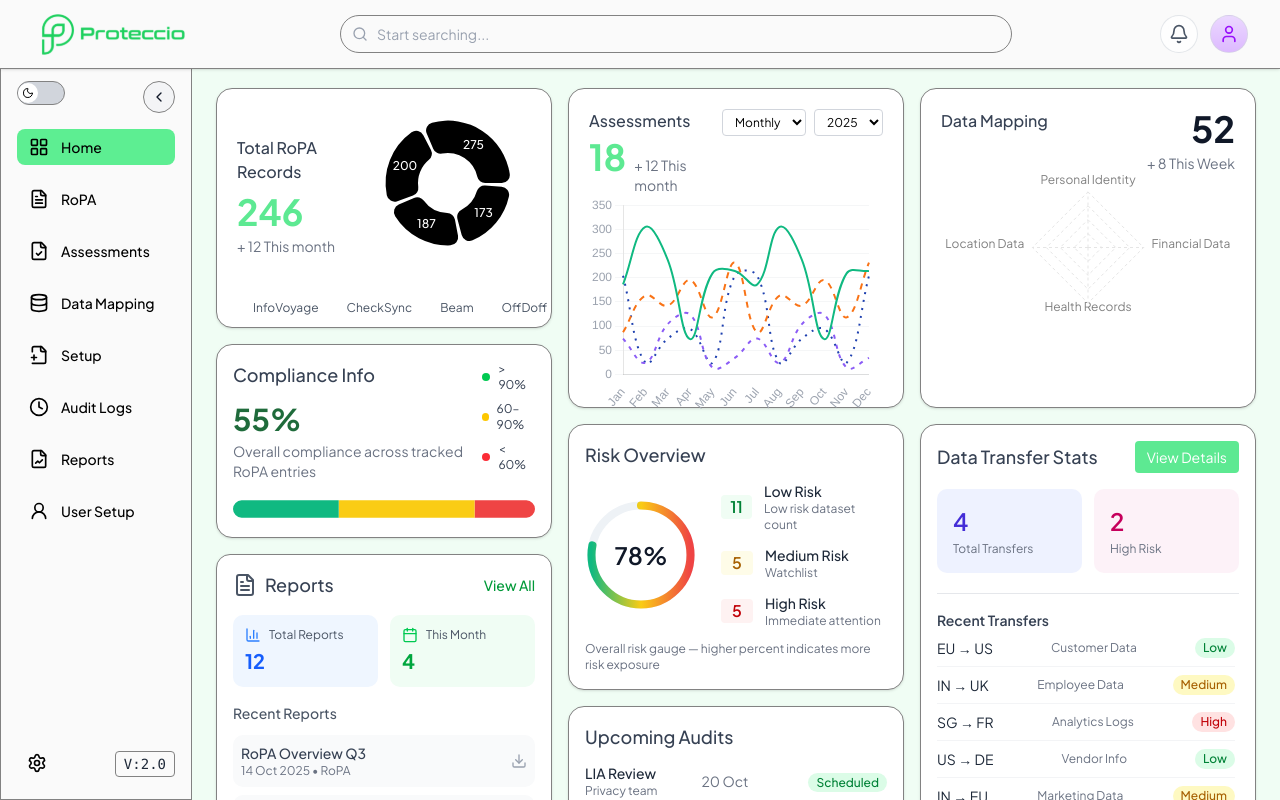
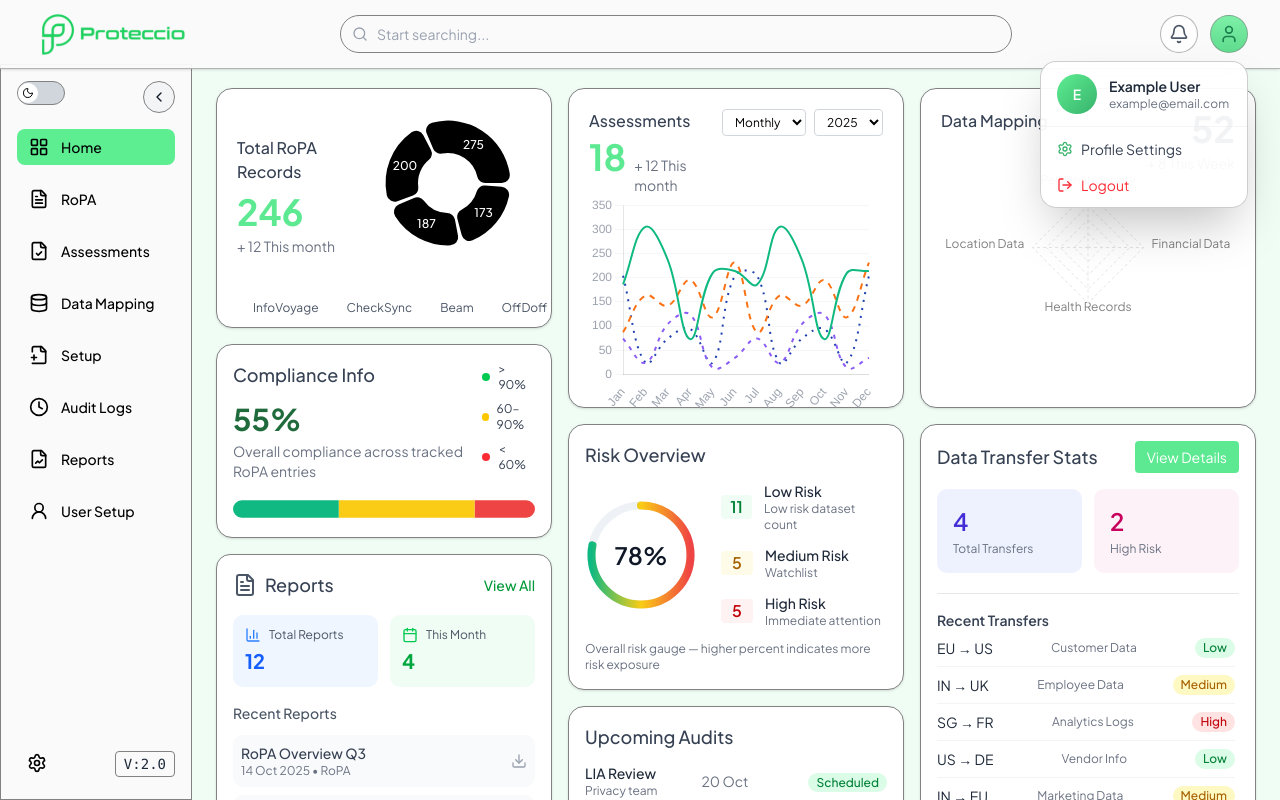
Before and after one commit to ProteccioData/Proteccio_ROPA_Org, a React (Vite) app: page / in a window 1280 px wide. Both pictures are taken after a click on the button 1229 px from the left and 34 px from the top of the page. Shown: the top 800 px of the page. Built offline with nearby package versions, Linux system fonts and the light colour scheme.

Commit message:
user dropdown

```diff
--- a/src/App.jsx
+++ b/src/App.jsx
@@ -18,7 +18,7 @@ export default function App() {
   const [collapsed, setCollapsed] = useState(false);
 
   return (
-    <div className="flex flex-col min-h-screen bg-white text-black transition-colors duration-300">
+    <div className="flex flex-col min-h-screen bg-white dark:bg-gray-900 text-black transition-colors duration-300">
       <div className="fixed top-0 left-0 right-0 z-50">
         <Topbar />
       </div>
--- a/src/components/layout/Topbar.jsx
+++ b/src/components/layout/Topbar.jsx
@@ -1,14 +1,39 @@
-import { motion } from "framer-motion";
-import { Bell, Search, User } from "lucide-react";
-import logo from "../../assets/logo.svg"
+import { useState, useRef, useEffect } from "react";
+import { motion, AnimatePresence } from "framer-motion";
+import { Bell, User, LogOut, Settings } from "lucide-react";
+import logo from "../../assets/logo.svg";
 import SearchBar from "../ui/SearchBar";
 import { useNavigate } from "react-router-dom";
 
 export default function Topbar() {
-  const navigate  = useNavigate();
+  const navigate = useNavigate();
+  const [isDropdownOpen, setIsDropdownOpen] = useState(false);
+  const dropdownRef = useRef(null);
+
+  // Close dropdown when clicking outside
+  useEffect(() => {
+    const handleClickOutside = (event) => {
+      if (dropdownRef.current && !dropdownRef.current.contains(event.target)) {
+        setIsDropdownOpen(false);
+      }
+    };
+    document.addEventListener("mousedown", handleClickOutside);
+    return () => document.removeEventListener("mousedown", handleClickOutside);
+  }, []);
+
+  const dropdownVariants = {
+    hidden: { opacity: 0, y: -10, scale: 0.95 },
+    visible: {
+      opacity: 1,
+      y: 0,
+      scale: 1,
+      transition: { duration: 0.25, ease: "easeOut" },
+    },
+    exit: { opacity: 0, y: -8, scale: 0.95, transition: { duration: 0.15 } },
+  };
 
   return (
-    <header className="fixed top-0 left-0 w-full z-50 border-b border-[#828282] dark:border-gray-700/50 bg-[#FAFAFA] dark:bg-gray-800 backdrop-blur-md px-8 py-2 flex items-center justify-between shadow-sm">
+    <header className="fixed top-0 left-0 w-full z-50 border-b border-[#828282]/60 dark:border-gray-700/50 bg-[#FAFAFA]/90 dark:bg-gray-900/90 backdrop-blur-md px-8 py-2 flex items-center justify-between shadow-sm">
       {/* Logo */}
       <div className="flex items-center gap-2">
         <motion.div
@@ -19,7 +44,7 @@ export default function Topbar() {
           <img
             src={logo}
             alt="Proteccio"
-            className="w-28 sm:w-32 md:w-40"
+            className="w-28 sm:w-32 md:w-40 hover:cursor-pointer"
             onClick={() => navigate("/")}
           />
         </motion.div>
@@ -38,24 +63,78 @@ export default function Topbar() {
       </motion.div>
 
       {/* Icons */}
-      <div className="flex items-center gap-3">
+      <div className="flex items-center gap-3" ref={dropdownRef}>
         {/* Notification */}
         <motion.button
           whileHover={{ scale: 1.1 }}
           whileTap={{ scale: 0.95 }}
-          className="p-2 rounded-full border border-gray-300/60 dark:border-gray-600/60 bg-white/70 dark:bg-gray-800/70 backdrop-blur-sm hover:bg-gray-100/80 dark:hover:bg-gray-700/80 transition hover:cursor-pointer"
+          className="p-2 rounded-full border border-[#828282]/60 dark:border-gray-600/60 bg-white/70 dark:bg-gray-800/70 backdrop-blur-sm hover:bg-gray-100/80 dark:hover:bg-gray-700/80 transition cursor-pointer"
         >
           <Bell className="h-5 w-5 text-gray-600 dark:text-gray-300" />
         </motion.button>
 
-        {/* Profile */}
-        <motion.button
-          whileHover={{ scale: 1.1 }}
-          whileTap={{ scale: 0.95 }}
-          className="p-2 rounded-full border border-gray-300/60 dark:border-gray-600/60 bg-gradient-to-b from-purple-200/90 to-purple-300/90 dark:from-purple-600/80 dark:to-purple-700/80 backdrop-blur-sm transition hover:cursor-pointer"
-        >
-          <User className="h-5 w-5 text-purple-600 dark:text-purple-200" />
-        </motion.button>
+        {/* Profile Dropdown */}
+        <div className="relative">
+          <motion.button
+            whileHover={{ scale: 1.1 }}
+            whileTap={{ scale: 0.95 }}
+            onClick={() => setIsDropdownOpen(!isDropdownOpen)}
+            className="p-2 rounded-full border border-[#828282]/60 dark:border-gray-600/60 bg-gradient-to-b from-[#5DEE92]/80 to-[#4fd882]/90 dark:from-[#5DEE92]/50 dark:to-[#38b36c]/60 backdrop-blur-sm transition cursor-pointer"
+          >
+            <User className="h-5 w-5 text-[#1a7f4d] dark:text-[#5DEE92]" />
+          </motion.button>
+
+          <AnimatePresence>
+            {isDropdownOpen && (
+              <motion.div
+                variants={dropdownVariants}
+                initial="hidden"
+                animate="visible"
+                exit="exit"
+                className="absolute right-0 mt-2 w-52 rounded-2xl overflow-hidden border border-[#828282]/40 dark:border-gray-700/50 bg-white/95 dark:bg-gray-800/90 shadow-2xl backdrop-blur-lg"
+              >
+                {/* Profile Card */}
+                <div className="flex items-center gap-3 px-4 py-3 border-b border-gray-200/40 dark:border-gray-700/40">
+                  <div className="w-10 h-10 rounded-full bg-gradient-to-br from-[#5DEE92] to-[#38b36c] flex items-center justify-center text-white font-semibold text-sm">
+                    E
+                  </div>
+                  <div>
+                    <p className="text-sm font-semibold text-gray-800 dark:text-gray-100">
+                      Example User
+                    </p>
+                    <p className="text-xs text-gray-500 dark:text-gray-400">
+                      example@email.com
+                    </p>
+                  </div>
+                </div>
+
+                {/* Dropdown Options */}
+                <div className="flex flex-col py-1">
+                  {/* Profile Settings */}
+                  <button
+                    onClick={() => {
+                      navigate("/settings");
+                      setIsDropdownOpen(false);
+                    }}
+                    className="flex items-center gap-2 w-full px-4 py-2 text-sm text-gray-700 dark:text-gray-200 hover:bg-[#5DEE92]/20 dark:hover:bg-[#5DEE92]/10 transition-all duration-150 cursor-pointer"
+                  >
+                    <Settings className="h-4 w-4 text-[#38b36c] dark:text-[#5DEE92]" />
+                    Profile Settings
+                  </button>
+
+                  {/* Logout */}
+                  <button
+                    onClick={() => alert('Logging out...')}
+                    className="flex items-center gap-2 w-full px-4 py-2 text-sm text-red-500 dark:text-red-400 hover:bg-red-50 dark:hover:bg-red-700/30 transition-all duration-150 cursor-pointer"
+                  >
+                    <LogOut className="h-4 w-4" />
+                    Logout
+                  </button>
+                </div>
+              </motion.div>
+            )}
+          </AnimatePresence>
+        </div>
       </div>
     </header>
   );
```
